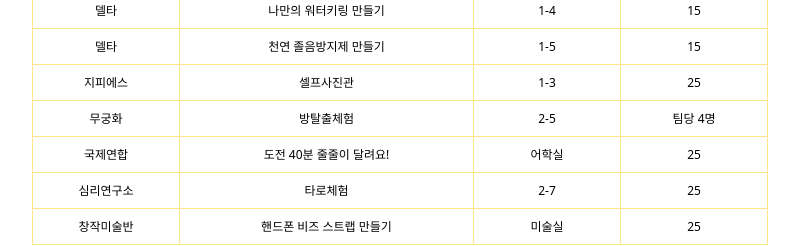
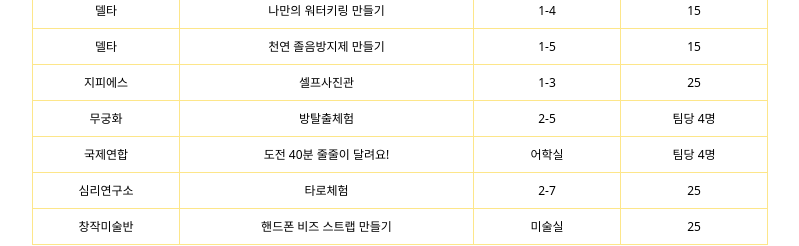
Before and after one commit to hlog2e/kch-festival-leaflet, a Next.js app: page / in a window 1280 px wide. Shown: the part 2100-2346 px from the top of the page, without its empty margins (240-1039 px from the left). Built offline with nearby package versions, Linux system fonts and the light colour scheme; a web font is replaced by a local one.

Commit message:
유네스코 수정

```diff
--- a/pages/index.js
+++ b/pages/index.js
@@ -218,7 +218,7 @@ function Section3() {
       name: "국제연합",
       topic: "도전 40분 줄줄이 달려요!",
       place: "어학실",
-      person: "25",
+      person: "팀당 4명",
     },
     {
       name: "심리연구소",
```
